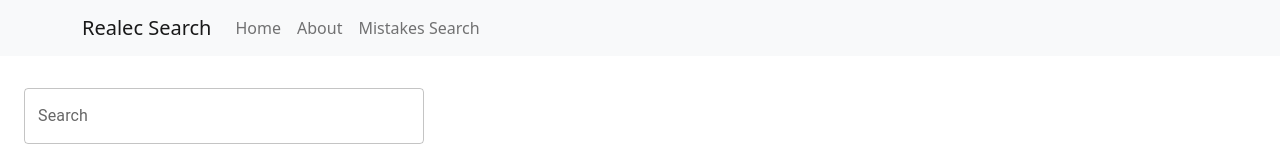
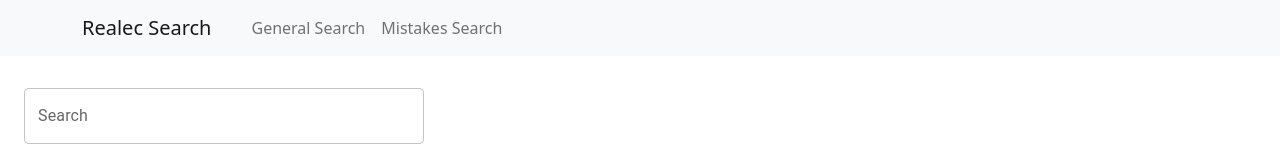
Before and after one commit to Knzaytsev/hse_corpora, a React (Create React App) app in the folder web/: page /mistakes-search in a window 1280 px wide. Shown: the top 158 px of the page. Built offline with nearby package versions, Linux system fonts and the light colour scheme.

Commit message:
Refactor navbar

```diff
--- a/web/src/index.js
+++ b/web/src/index.js
@@ -16,8 +16,8 @@ root.render(
       <Router>
       <Navigation />
         <Routes>
-          <Route path='/' element={<SearchableTable />} />
-          <Route path='/about' element={<AboutPage />} />
+          <Route path='/' element={<AboutPage />} />
+          <Route path='/general-search' element={<SearchableTable />} />
           <Route path='/mistakes-search' element={<MistakesSearch />} />
           </Routes>
       </Router>
--- a/web/src/navbar.js
+++ b/web/src/navbar.js
@@ -10,8 +10,8 @@ function Navigation() {
         <Navbar.Toggle aria-controls="basic-navbar-nav" />
         <Navbar.Collapse id="basic-navbar-nav">
           <Nav className="me-auto">
-            <Nav.Link href="/">Home</Nav.Link>
-            <Nav.Link href="/about">About</Nav.Link>
+            <Nav.Link href="/"></Nav.Link>
+            <Nav.Link href="/general-search">General Search</Nav.Link>
             <Nav.Link href="/mistakes-search">Mistakes Search</Nav.Link>
           </Nav>
         </Navbar.Collapse>
```
